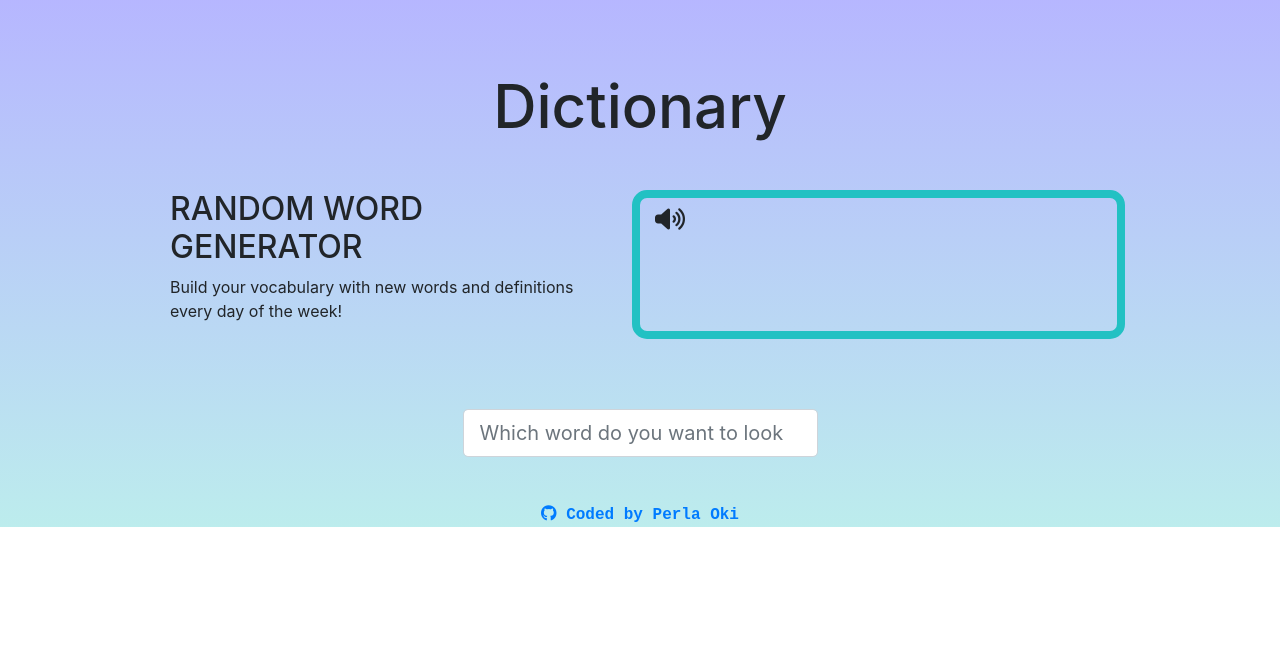
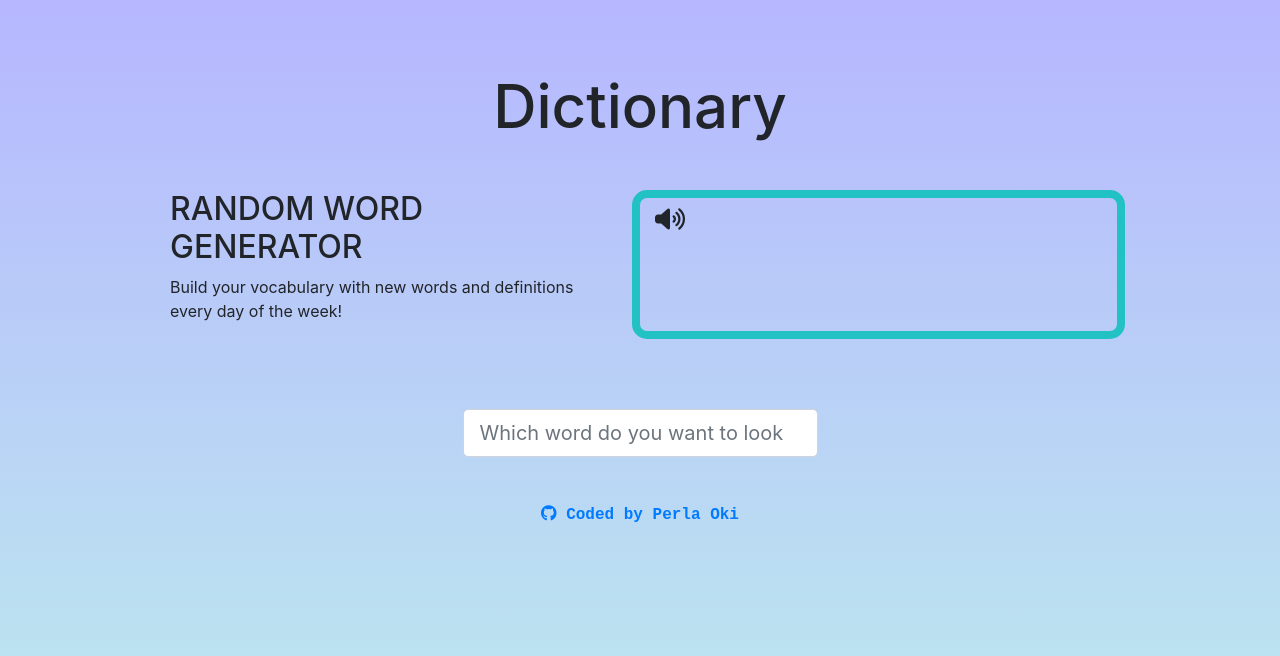
Before and after one commit to P0KiD0Ki/SheCodes-Dictionary-Project, a React (Create React App) app: page / in a window 1280 px wide. Shown: the top 656 px of the page. Built offline with nearby package versions, Linux system fonts and the light colour scheme; no server answers.

Commit message:
Update Dictionary.css

```diff
--- a/src/Dictionary.css
+++ b/src/Dictionary.css
@@ -1,3 +1,11 @@
+body {
+  background: linear-gradient(0deg, rgba(34,193,195,.3) 0%, rgba(73,74,255,.4) 100%) no-repeat;
+  background-attachment: fixed;
+  -webkit-background-size: cover;
+  -moz-background-size: cover;
+  -o-background-size: cover;
+  background-size: cover;
+}
 .Dictionary {
   margin: 0 auto;
   width: 60%;
```
